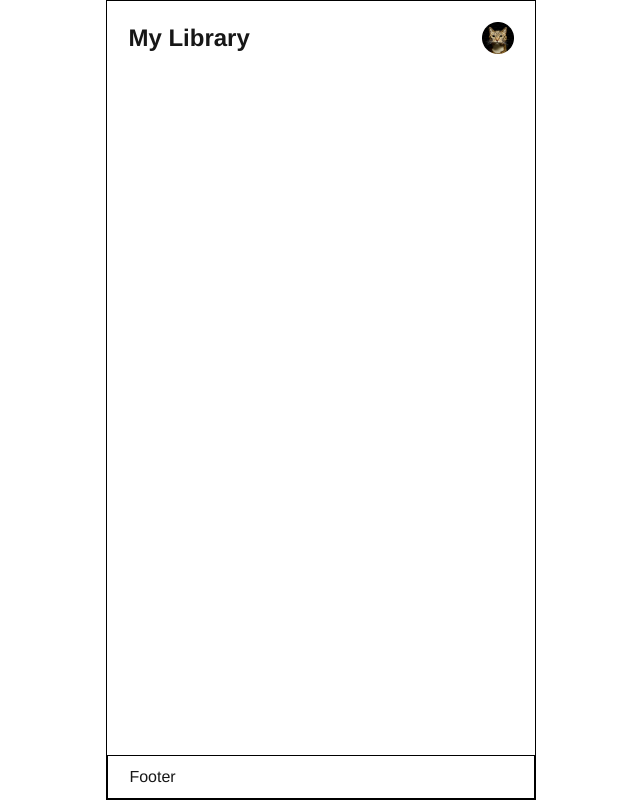
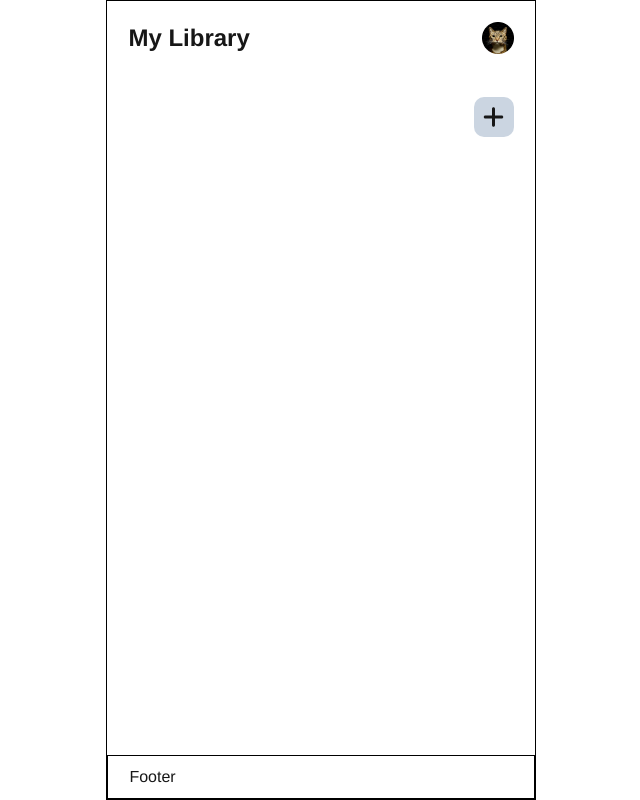
Before and after one commit to CSID-DGU/2024-2-OSSProj-PAGE6-06, a Next.js app in the folder frontend/: page /library in a window 1280 px wide. Shown: the whole page, without its empty margins (319-959 px from the left). Built offline with nearby package versions, Linux system fonts and the light colour scheme.

Commit message:
[FE]Feat: Add Book 페이지 연결 버튼 추가

```diff
--- a/frontend/components/_styled/libraryStyled.jsx
+++ b/frontend/components/_styled/libraryStyled.jsx
@@ -1 +1,24 @@
 import styled from "styled-components";
+import { FontAwesomeIcon } from "@fortawesome/react-fontawesome";
+
+export const LibraryAdd = styled.div`
+  width: 90%;
+  margin: 5%;
+  display: flex;
+  flex-direction: row-reverse;
+  align-items: center;
+`;
+
+export const LibraryButtonBox = styled.div`
+  width: 40px;
+  height: 40px;
+  background-color: #cbd5e1;
+  display: flex;
+  align-items: center;
+  justify-content: center;
+  border-radius: 10px;
+`;
+
+export const LibraryAddButton = styled(FontAwesomeIcon)`
+  font-size: 24px;
+`;
--- a/frontend/package.json
+++ b/frontend/package.json
@@ -9,6 +9,10 @@
     "lint": "next lint"
   },
   "dependencies": {
+    "@fortawesome/fontawesome-svg-core": "^6.6.0",
+    "@fortawesome/free-regular-svg-icons": "^6.6.0",
+    "@fortawesome/free-solid-svg-icons": "^6.6.0",
+    "@fortawesome/react-fontawesome": "^0.2.2",
     "next": "14.2.14",
     "react": "^18",
     "react-dom": "^18",
--- /dev/null
+++ b/frontend/pages/library/add.jsx
@@ -0,0 +1,5 @@
+import * as LS from "../../components/_styled/libraryStyled";
+
+export default function AddLibrary() {
+  return <>add</>;
+}
--- a/frontend/pages/library/index.jsx
+++ b/frontend/pages/library/index.jsx
@@ -1,10 +1,24 @@
 import Header from "@/components/layout/Header";
 import * as MS from "../../components/_styled/mainStyled";
+import * as LS from "../../components/_styled/libraryStyled";
+import { faPlus } from "@fortawesome/free-solid-svg-icons";
+
+import { useRouter } from "next/router";
 
 export default function Library() {
+  const router = useRouter();
   return (
     <MS.MainContainer>
       <Header path="My Library" />
+      <LS.LibraryAdd>
+        <LS.LibraryButtonBox
+          onClick={() => {
+            router.push(`/library/add`);
+          }}
+        >
+          <LS.LibraryAddButton icon={faPlus} />
+        </LS.LibraryButtonBox>
+      </LS.LibraryAdd>
     </MS.MainContainer>
   );
 }
```
Also changed, not shown: 1 other file (tests, documents, lock files or other folders).
